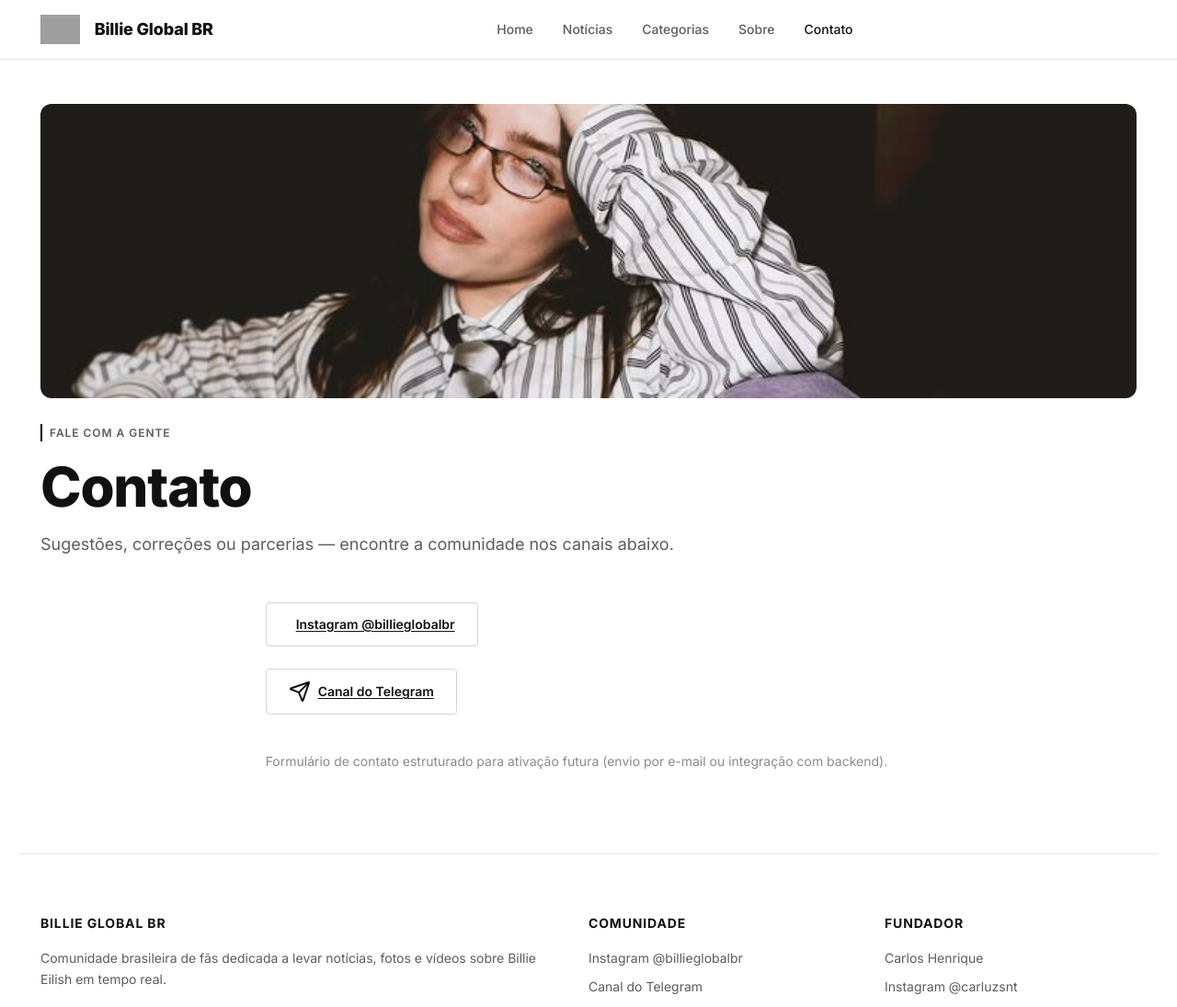
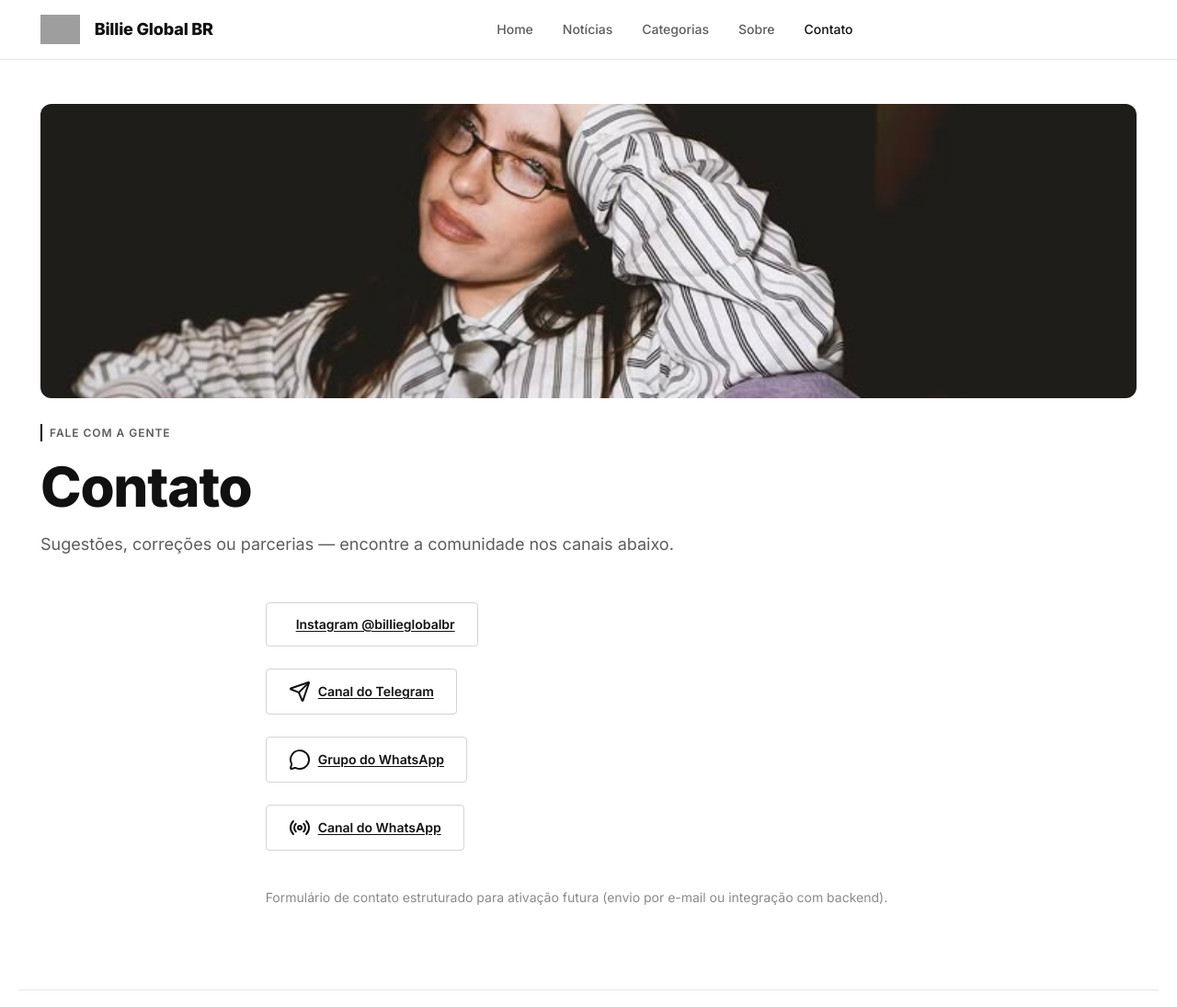
Before and after one commit to carluzwolf/billie-global-br, a plain HTML site: page billie-global-br/frontend/pages/contato.html in a window 1280 px wide. Shown: the top 1095 px of the page at 92% size. Drawn offline with nearby package versions, Linux system fonts and the light colour scheme; no server answers; grey boxes are pictures that could not be loaded; some icons are missing.

Commit message:
Add WhatsApp group and channel links to contato.html

```diff
--- a/billie-global-br/frontend/pages/contato.html
+++ b/billie-global-br/frontend/pages/contato.html
@@ -60,6 +60,12 @@
   <a class="btn btn-outline" href="https://t.me/billieglobalbr" target="_blank" rel="noopener noreferrer" style="width: fit-content;">
     <i data-lucide="send"></i> Canal do Telegram
   </a>
+  <a class="btn btn-outline" href="https://chat.whatsapp.com/Forh5ttRaAIJ6dZPrhgVXf" target="_blank" rel="noopener noreferrer" style="width: fit-content;">
+    <i data-lucide="message-circle"></i> Grupo do WhatsApp
+  </a>
+  <a class="btn btn-outline" href="https://whatsapp.com/channel/0029VavaVBp5kg77PEh3Bq2g" target="_blank" rel="noopener noreferrer" style="width: fit-content;">
+    <i data-lucide="radio"></i> Canal do WhatsApp
+  </a>
   <p style="color: var(--color-text-muted); font-size: var(--fs-small); margin-top: var(--space-4);">
     Formulário de contato estruturado para ativação futura (envio por e-mail ou integração com backend).
   </p>
```
Lines whose indentation alone changed are shown as unchanged.
